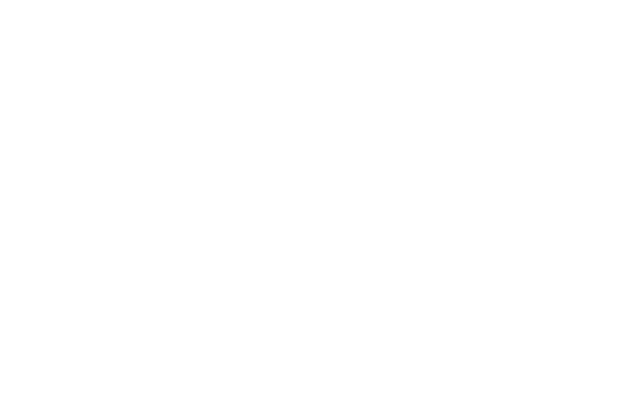
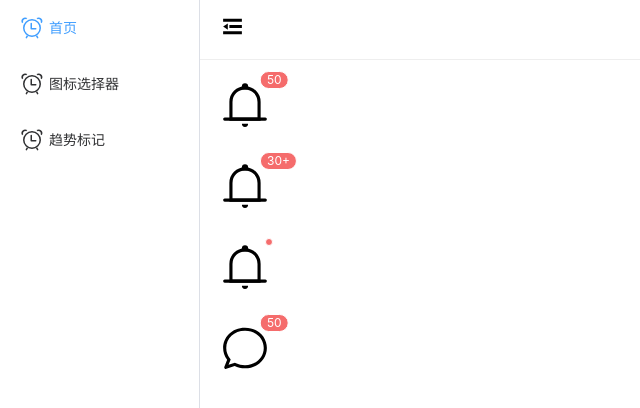
Before and after one commit to Kento97/packaging-vue3-components, a Vue app: page /notification in a window 1280 px wide. Before the commit this address had no page. Shown: the top 408 px of the page, without its empty margins (0-640 px from the left). Built offline with nearby package versions, Linux system fonts and the light colour scheme.

Commit message:
静态通知icon+角标

```diff
--- a/src/components/index.ts
+++ b/src/components/index.ts
@@ -2,12 +2,14 @@
 import chooseArea from "./chooseArea";
 import chooseIcon from "./chooseIcon";
 import trend from "./trend";
+import myNotification from "./notification";
 
 
 const components = [
     chooseArea,
     chooseIcon,
-    trend
+    trend,
+    myNotification,
 ];
 
 export default {
--- /dev/null
+++ b/src/components/notification/index.ts
@@ -0,0 +1,8 @@
+import notification from "./src/index.vue";
+import type {App} from "vue";
+
+export default {
+    install(app: App) {
+        app.component('my-notification', notification);
+    }
+};
--- /dev/null
+++ b/src/components/notification/src/index.vue
@@ -0,0 +1,33 @@
+<template>
+  <el-badge :value="value" :max="max" :is-dot="isDot">
+    <component :is="iconName" class="icon__item"></component>
+  </el-badge>
+</template>
+
+<script lang='ts' setup>
+
+import {computed} from "vue";
+
+interface IProps {
+  iconName: string,
+  //icon的长和宽,单位px
+  size: number,
+  //通知数量
+  value?: number | string,
+  //最大值
+  max?: number,
+  //是否显示小圆点
+  isDot?: boolean
+}
+
+const {iconName = 'Bell', size = 50, value = '', isDot = false, max = 99} = defineProps<IProps>();
+const iconSize = computed(() => `${size}px`);
+</script>
+
+<style lang="scss" scoped>
+.icon__item {
+  width: v-bind('iconSize');
+  height: v-bind('iconSize');
+  cursor: pointer;
+}
+</style>
--- a/src/router/index.ts
+++ b/src/router/index.ts
@@ -29,6 +29,11 @@
                     name: "trend",
                     component: () => import('@/views/trend/index.vue'),
                 },
+                {
+                    path: '/notification',
+                    name: "notification",
+                    component: () => import('@/views/notification/index.vue'),
+                },
             ]
         },
     ]
--- /dev/null
+++ b/src/views/notification/index.vue
@@ -0,0 +1,22 @@
+<template>
+  <div>
+    <my-notification iconName="Bell" :size="50" :value="50"></my-notification>
+    <br>
+    <br>
+    <my-notification iconName="Bell" :size="50" :value="50" :max="30"></my-notification>
+    <br>
+    <br>
+    <my-notification iconName="Bell" :size="50" :isDot="true"></my-notification>
+    <br>
+    <br>
+    <my-notification iconName="ChatRound" :size="50" :value="50"></my-notification>
+  </div>
+</template>
+
+<script setup lang='ts'>
+
+</script>
+
+<style scoped>
+
+</style>
```
Also changed, not shown: .eslintrc.js.
